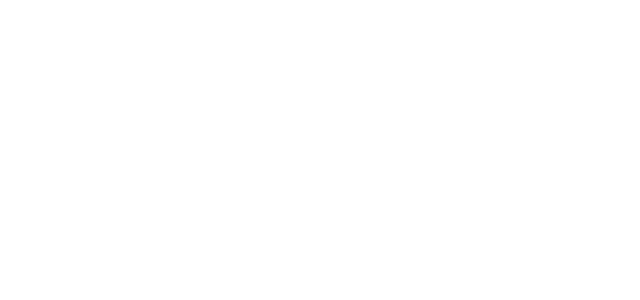
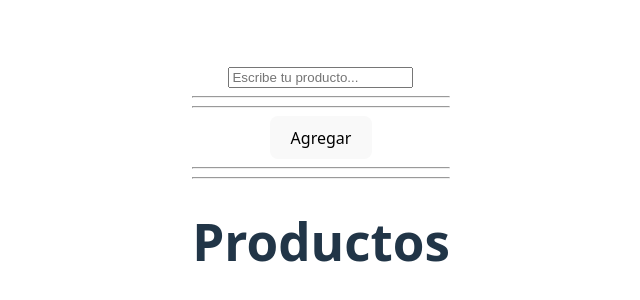
Before and after one commit to bryanribero/react-febrero, a React (Vite) app: page /productos in a window 1280 px wide. Before the commit this address had no page. Shown: the part 216-516 px from the top of the page, without its empty margins (319-959 px from the left). Built offline with nearby package versions, Linux system fonts and the light colour scheme.

Commit message:
Practicando la navegacion programatica y las rutas con parametros

```diff
--- a/src/App.jsx
+++ b/src/App.jsx
@@ -20,14 +20,21 @@ import Keys from './component/Keys.jsx'
 import { Route, Routes } from 'react-router-dom'
 import Home from './Pages/Home.jsx'
 import FrutasPage from './Pages/FrutasPage.jsx'
+import Productos from './Pages/Productos.jsx'
+import ProductosProvider from './context/ProductosProvider.jsx'
+import ProductosDetalle from './Pages/ProductosDetalle.jsx'
 
 function App() {
   return (
     <>
-      <Routes>
-        <Route path="/" element={<Home />} />
-        <Route path="/frutas" element={<FrutasPage />} />
-      </Routes>
+      <ProductosProvider>
+        <Routes>
+          <Route path="/" element={<Home />} />
+          <Route path="/frutas" element={<FrutasPage />} />
+          <Route path="/productos" element={<Productos />} />
+          <Route path="/productos/:id" element={<ProductosDetalle />} />
+        </Routes>
+      </ProductosProvider>
     </>
   )
 }
--- a/src/Pages/Home.jsx
+++ b/src/Pages/Home.jsx
@@ -8,6 +8,13 @@ export default function Home() {
       <NavLink to={'/frutas'}>
         <button>Frutas</button>
       </NavLink>
+
+      <br />
+      <br />
+
+      <NavLink to={'/productos'}>
+        <button>Productos</button>
+      </NavLink>
     </div>
   )
 }
--- /dev/null
+++ b/src/Pages/Productos.jsx
@@ -0,0 +1,56 @@
+import { useContext } from 'react'
+import { ProductosContext } from '../context/ProductosContext'
+import { useState } from 'react'
+import { useNavigate } from 'react-router-dom'
+
+export default function Productos() {
+  const { productos, addProductos } = useContext(ProductosContext)
+  const [input, setInput] = useState('')
+
+  const navigate = useNavigate()
+
+  function handlerInput(e) {
+    setInput(e.target.value)
+  }
+
+  function handlerSubmit(e) {
+    e.preventDefault()
+
+    addProductos(input)
+    setInput('')
+  }
+
+  return (
+    <div>
+      <form onSubmit={handlerSubmit}>
+        <input
+          type="text"
+          id="producto"
+          name="producto"
+          placeholder="Escribe tu producto..."
+          onChange={handlerInput}
+          value={input}
+        />
+        <hr />
+        <hr />
+        <button>Agregar</button>
+      </form>
+
+      <hr />
+      <hr />
+
+      <div>
+        <h1>Productos</h1>
+        {productos.map((producto) => (
+          <p
+            key={producto.id}
+            onClick={() => navigate(`/productos/${producto.id}`)}
+            style={{ cursor: 'pointer' }}
+          >
+            {producto.name}
+          </p>
+        ))}
+      </div>
+    </div>
+  )
+}
--- /dev/null
+++ b/src/Pages/ProductosDetalle.jsx
@@ -0,0 +1,20 @@
+import { useContext } from 'react'
+import { ProductosContext } from '../context/ProductosContext'
+import { useParams } from 'react-router-dom'
+
+export default function ProductosDetalle() {
+  const { productos } = useContext(ProductosContext)
+  const { id } = useParams()
+
+  const producto = productos.find((p) => p.id == id)
+
+  return (
+    <div>
+      <h1>Producto en detalle</h1>
+      <hr />
+      <br />
+      <p>Id: {producto.id}</p>
+      <p>Nombre: {producto.name}</p>
+    </div>
+  )
+}
--- /dev/null
+++ b/src/context/ProductosContext.js
@@ -0,0 +1,3 @@
+import { createContext } from 'react'
+
+export const ProductosContext = createContext()
--- /dev/null
+++ b/src/context/ProductosProvider.jsx
@@ -0,0 +1,18 @@
+import { useState } from 'react'
+import { ProductosContext } from './ProductosContext'
+
+export default function ProductosProvider({ children }) {
+  const [productos, setProductos] = useState([])
+  const [nextId, setNextId] = useState(0)
+
+  function addProductos(producto) {
+    setNextId((prev) => prev + 1)
+
+    setProductos((prev) => [...prev, { id: nextId, name: producto }])
+  }
+  return (
+    <ProductosContext.Provider value={{ productos, addProductos }}>
+      {children}
+    </ProductosContext.Provider>
+  )
+}
```
